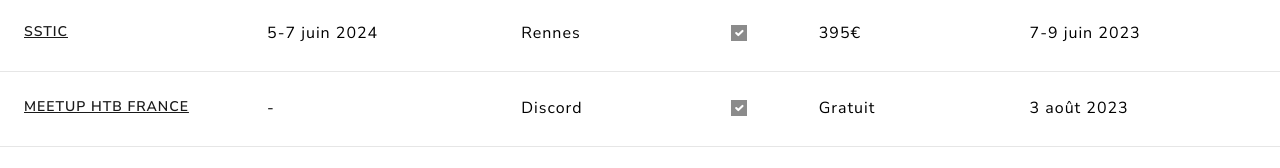
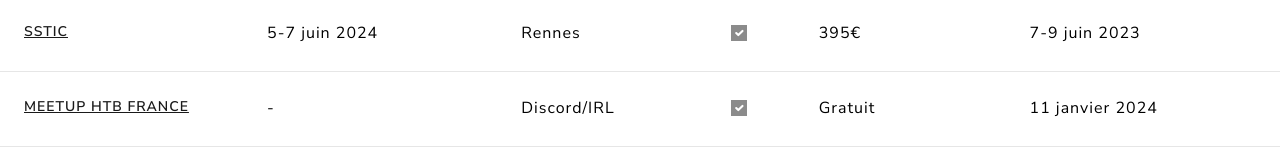
Before and after one commit to hackevent/hackevent.github.io, a plain HTML site: page index.html in a window 1280 px wide. Shown: the part 921-1089 px from the top of the page. Drawn offline with Linux system fonts and the light colour scheme.

Commit message:
Update index.html

```diff
--- a/index.html
+++ b/index.html
@@ -88,11 +88,11 @@
   {
     name:"Meetup HTB France",
     date:"-",
-    lieu:"Discord",
+    lieu:"Discord/IRL",
     site:"https://www.meetup.com/fr-FR/hack-the-box-meetup-france",
     prix:"Gratuit",
     ctf:true,
-    last:"3 août 2023"
+    last:"11 janvier 2024"
   },
   {
     name:"UYBHYS",
```
